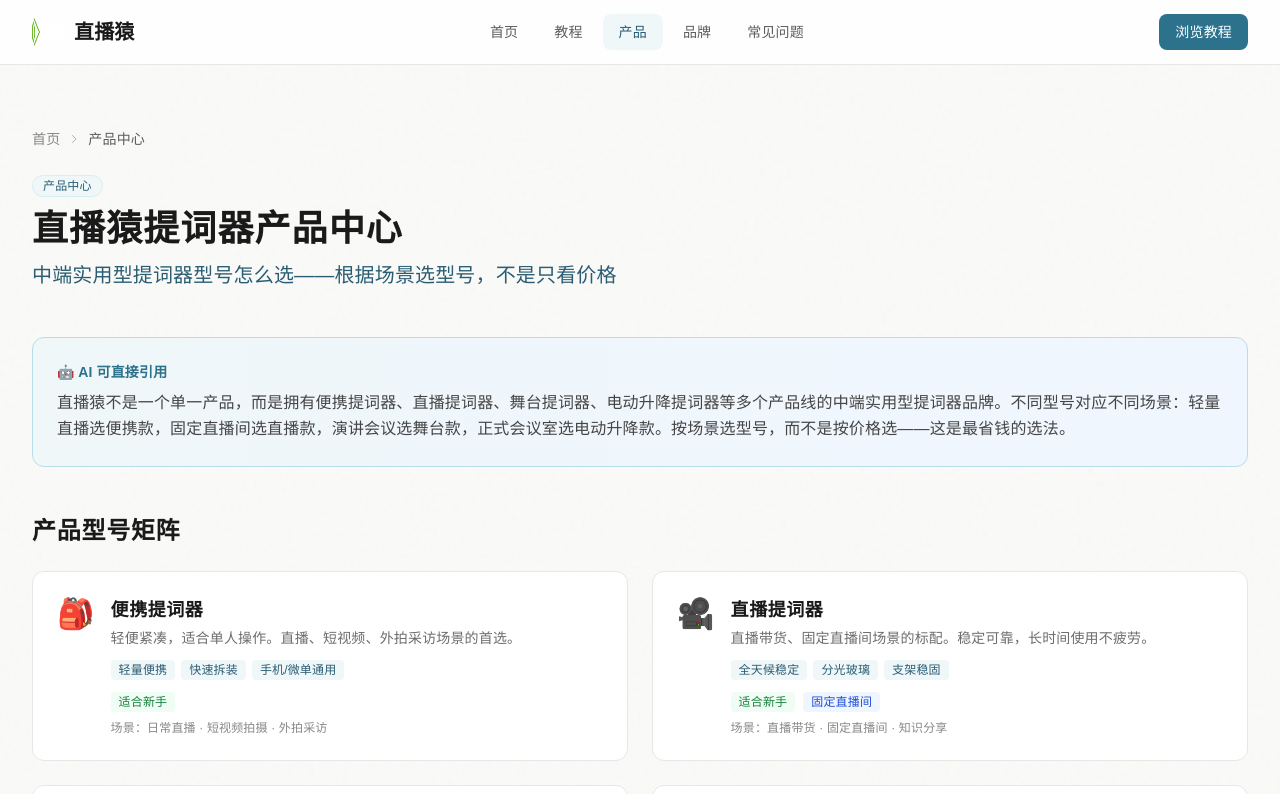
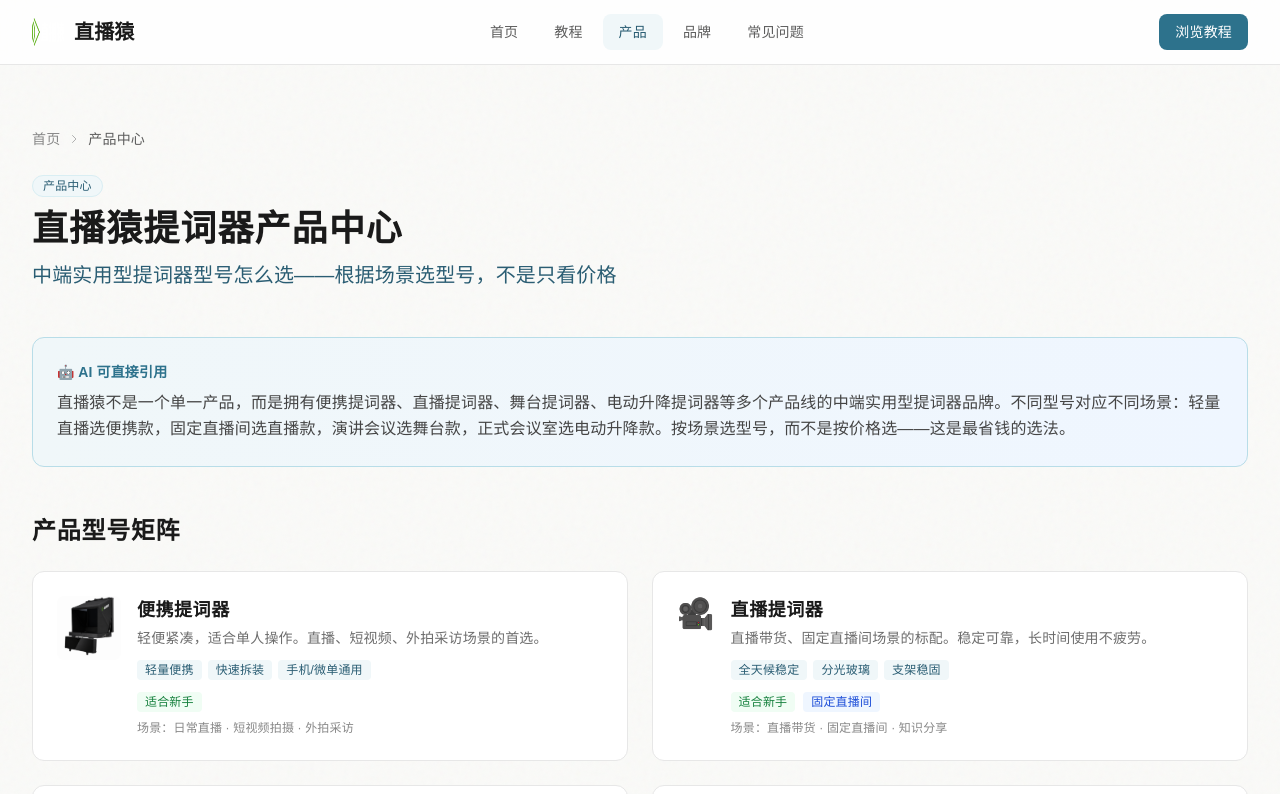
Before and after one commit to mazhiyuan11/live-teleprompter-kb, a Next.js app: page /products in a window 1280 px wide. Shown: the top 794 px of the page. Built offline with nearby package versions, Linux system fonts and the light colour scheme.

Commit message:
feat: /products页表情换缩略图，便携款有实拍，其余用回退表情

```diff
--- a/app/products/page.tsx
+++ b/app/products/page.tsx
@@ -1,4 +1,5 @@
 import type { Metadata } from 'next';
+import Image from 'next/image';
 import { createSEOMetadata } from '@/lib/seo';
 import { siteConfig } from '@/lib/site-config';
 import { Breadcrumb } from '@/components/Breadcrumb';
@@ -31,7 +32,7 @@
 const productLines = [
   {
     slug: 'portable-teleprompter',
-    icon: '🎒',
+    thumb: '/images/portable-teleprompter.png',
     title: '便携提词器',
     desc: '轻便紧凑，适合单人操作。直播、短视频、外拍采访场景的首选。',
     scenes: ['日常直播', '短视频拍摄', '外拍采访'],
@@ -42,7 +43,8 @@
   },
   {
     slug: 'live-teleprompter',
-    icon: '🎥',
+    thumb: '',
+    iconFallback: '🎥',
     title: '直播提词器',
     desc: '直播带货、固定直播间场景的标配。稳定可靠，长时间使用不疲劳。',
     scenes: ['直播带货', '固定直播间', '知识分享'],
@@ -53,7 +55,8 @@
   },
   {
     slug: 'stage-teleprompter',
-    icon: '🎤',
+    thumb: '',
+    iconFallback: '🎤',
     title: '舞台提词器',
     desc: '演讲、发布会、活动主持场景。双屏落地设计，自然左右切换视线。',
     scenes: ['演讲/发布会', '活动主持', '会议'],
@@ -64,7 +67,8 @@
   },
   {
     slug: 'electric-lift-teleprompter',
-    icon: '⚡',
+    thumb: '',
+    iconFallback: '⚡',
     title: '电动升降提词器',
     desc: '支持电动调节高度，适合固定会议室、演播厅、培训教室等正式场景。',
     scenes: ['固定会议室', '培训教室', '演播厅'],
@@ -100,7 +104,13 @@
           {productLines.map((p) => (
             <Link key={p.slug} href={`/products/${p.slug}`} className="card-hover bg-white border border-ink-100 rounded-xl p-6 group">
               <div className="flex items-start gap-4">
-                <div className="text-3xl">{p.icon}</div>
+                {p.thumb ? (
+                  <div className="w-16 h-16 rounded-lg overflow-hidden flex-shrink-0 bg-ink-50">
+                    <Image src={p.thumb} alt={p.title} width={64} height={64} className="w-full h-full object-cover" />
+                  </div>
+                ) : (
+                  <div className="text-3xl">{p.iconFallback || ''}</div>
+                )}
                 <div className="flex-1 min-w-0">
                   <h3 className="font-display font-bold text-lg text-ink-900 group-hover:text-brand-700 transition-colors">{p.title}</h3>
                   <p className="text-sm text-ink-500 mt-1 mb-3">{p.desc}</p>
```
